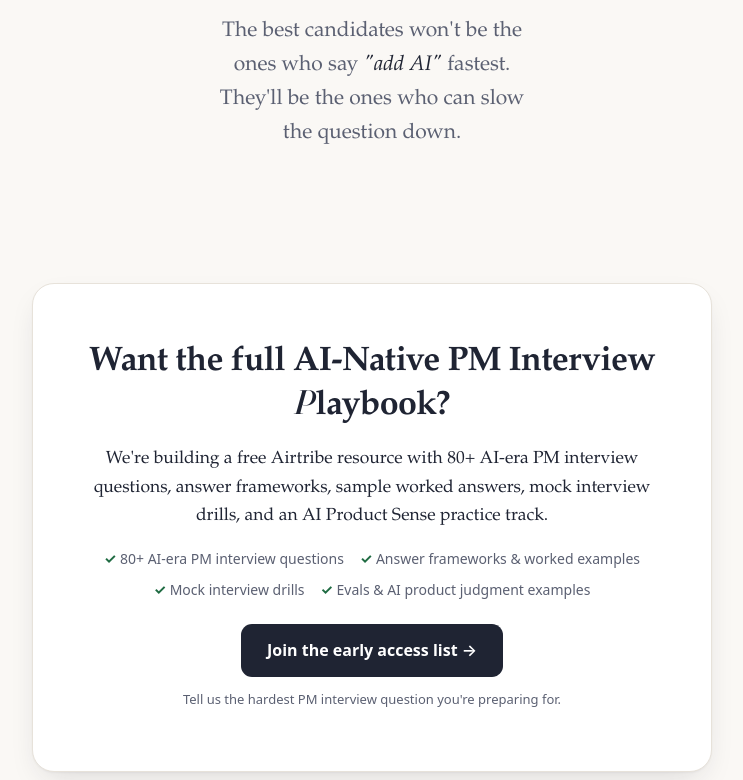
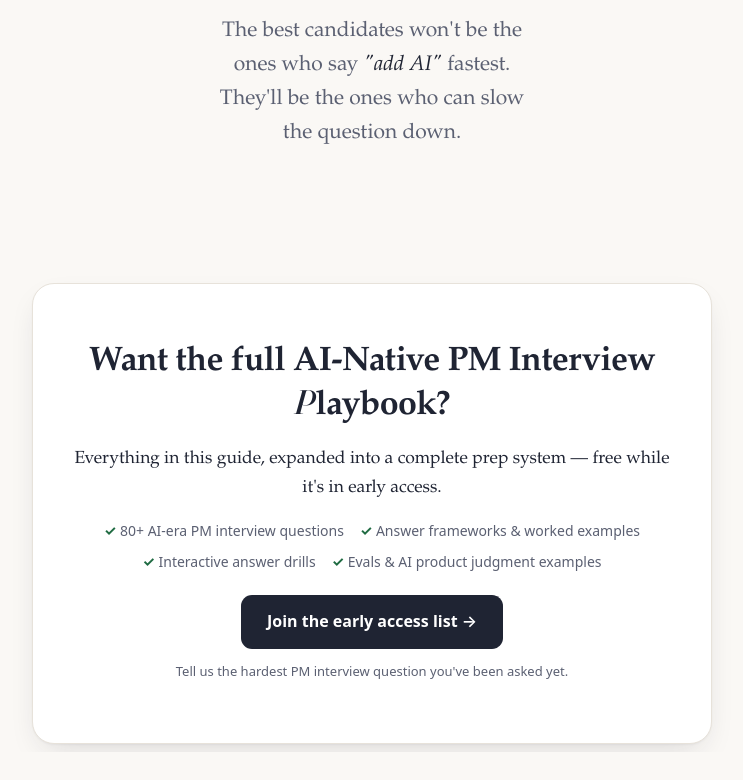
Before and after one commit to NavSha/ai-product-sense, a plain HTML site: page index.html in a window 1280 px wide. Shown: the part 6166-6946 px from the top of the page, without its empty margins (268-1011 px from the left). After the commit the page ends 6918 px from the top, so only its background shows below. Drawn offline with Linux system fonts and the light colour scheme.

Commit message:
Tighten CTA copy: value-prop lede, honest "interactive answer drills", reworked prompt
- Replace run-on paragraph with a value proposition
- "Mock interview drills" → "Interactive answer drills" (matches the on-page builder; deliverable as a free resource)
- Engagement prompt now asks the hardest question they've been asked

Co-Authored-By: Claude Opus 4.8 (1M context) <noreply@anthropic.com>

```diff
--- a/index.html
+++ b/index.html
@@ -135,15 +135,15 @@
   <!-- CTA — the final beat -->
   <section class="cta" id="cta" data-nav="Early access">
     <h2>Want the full AI-Native PM Interview <span class="accent-ital">P</span>laybook?</h2>
-    <p>We're building a free Airtribe resource with 80+ AI-era PM interview questions, answer frameworks, sample worked answers, mock interview drills, and an AI Product Sense practice track.</p>
+    <p>Everything in this guide, expanded into a complete prep system — free while it's in early access.</p>
     <ul class="cta-list">
       <li>80+ AI-era PM interview questions</li>
       <li>Answer frameworks &amp; worked examples</li>
-      <li>Mock interview drills</li>
+      <li>Interactive answer drills</li>
       <li>Evals &amp; AI product judgment examples</li>
     </ul>
     <a class="btn big" href="#">Join the early access list →</a>
-    <p class="cta-fine">Tell us the hardest PM interview question you're preparing for.</p>
+    <p class="cta-fine">Tell us the hardest PM interview question you've been asked yet.</p>
   </section>
 
 </main>
```
